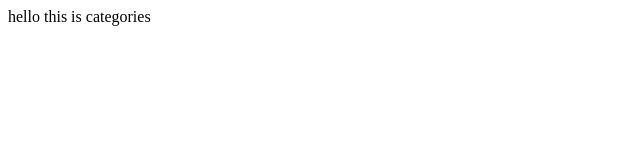
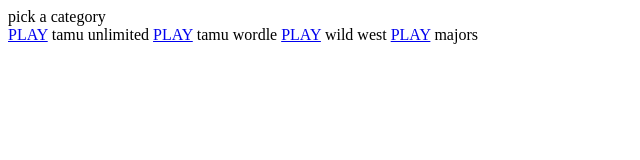
Before and after one commit to emily6g/BTHO-Wordle, a plain HTML site: page visual/categories.html in a window 1280 px wide. Shown: the whole page, without its empty margins (0-640 px from the left). Drawn offline with Linux system fonts and the light colour scheme.

Commit message:
categories!

```diff
--- a/visual/categories.html
+++ b/visual/categories.html
@@ -6,6 +6,16 @@
     <title>New to-page</title>
 </head>
 <body>
-    hello this is categories
+    pick a category
+    <footer class="card-footer">
+        <a id="to-page" href="/visual/tamuunlimited.html">PLAY</a>
+          tamu unlimited
+        <a id="to-page" href="/visual/tamuwordle.html">PLAY</a>
+          tamu wordle
+        <a id="to-page" href="/visual/wildwest.html">PLAY</a>
+          wild west
+        <a id="to-page" href="/visual/majors.html">PLAY</a>
+          majors
+
 </body>
 </html>
```
Also changed, not shown: visual/majors.html (added).
